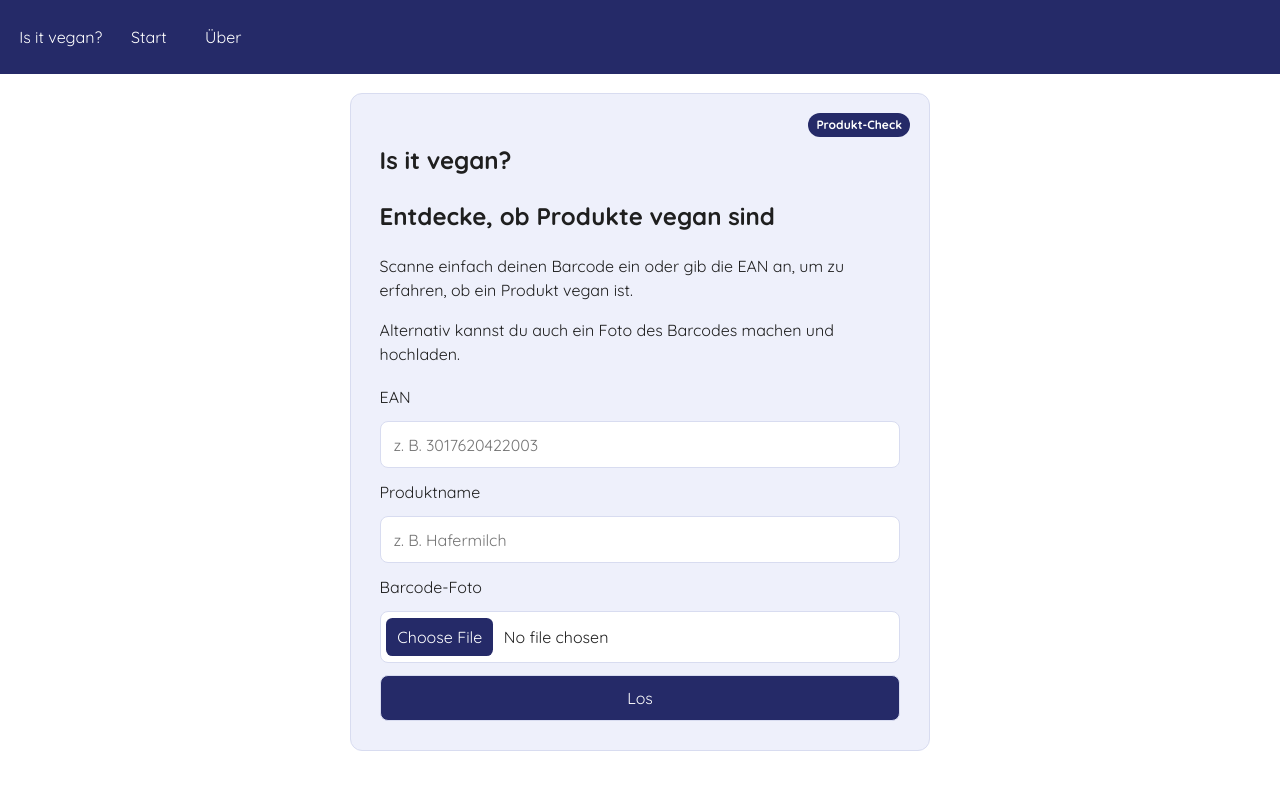
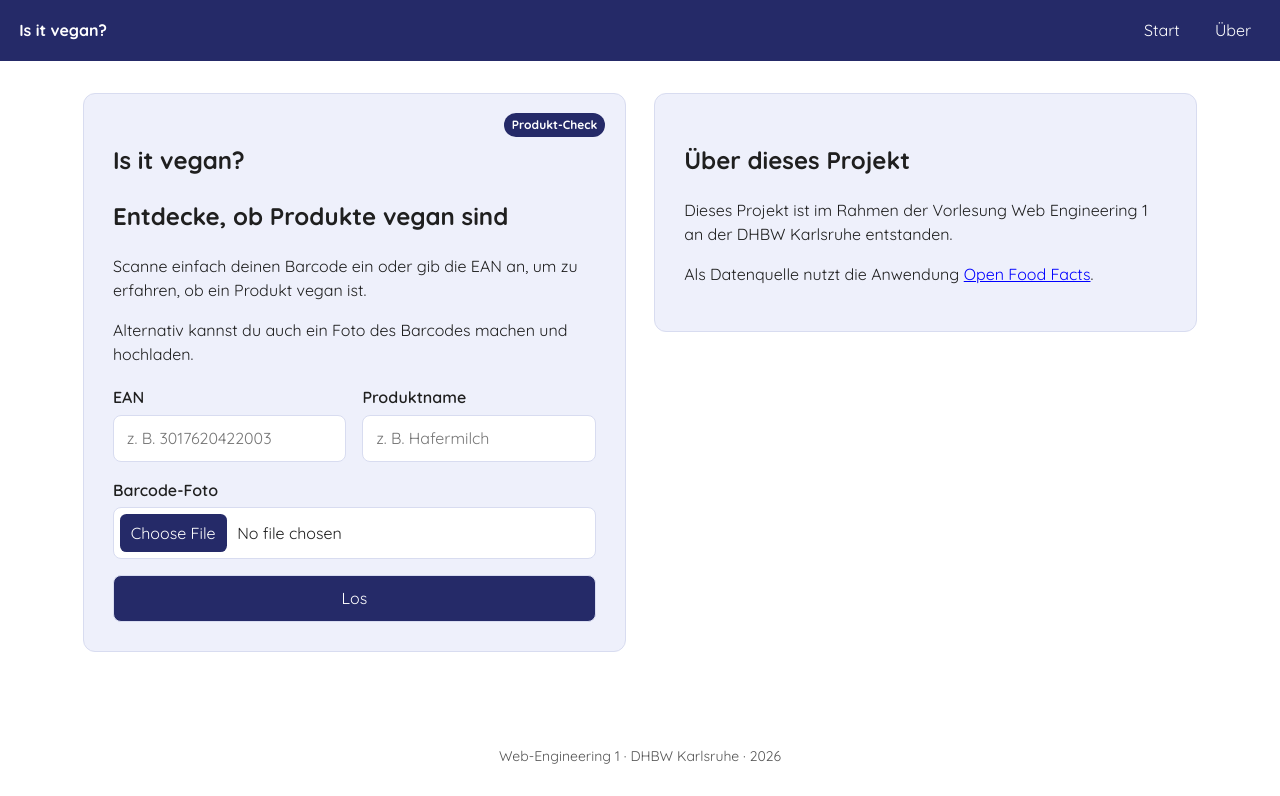
Before and after one commit to blccming/isitvegan, a website: page index.html in a window 1280 px wide. Shown: the top 796 px of the page. Drawn offline with Linux system fonts and the light colour scheme.

Commit message:
Flex und Grid hinzugefügt

```diff
--- a/index.html
+++ b/index.html
@@ -57,16 +57,24 @@
       <p>Alternativ kannst du auch ein Foto des Barcodes machen und hochladen.</p>
 
       <form>
+        <div class="formular-feld">
           <label for="suche">EAN</label>
           <input id="suche" name="ean" type="text" inputmode="numeric" pattern="[0-9]{8,14}" minlength="8" maxlength="14" placeholder="z. B. 3017620422003">
+        </div>
 
+        <div class="formular-feld">
           <label for="produktname">Produktname</label>
           <input id="produktname" name="produktname" type="search" placeholder="z. B. Hafermilch" required>
+        </div>
 
+        <div class="formular-feld formular-feld--wide">
           <label for="barcodebild">Barcode-Foto</label>
           <input id="barcodebild" name="barcodebild" type="file" accept="image/*" capture="environment">
+        </div>
 
+        <div class="formular-aktionen">
           <button type="submit">Los</button>
+        </div>
       </form>
 
 
--- a/style.css
+++ b/style.css
@@ -42,9 +42,11 @@ body {
 
 main {
   flex: 1;
-  max-width: 65ch;
+  width: min(100%, 72rem);
   margin-inline: auto;
   padding: var(--abstand);
+  display: grid;
+  gap: var(--abstand);
 }
 
 header {
@@ -57,12 +59,16 @@ nav {
   display: flex;
   align-items: center;
   width: 100%;
-  max-width: 100%;
   flex-wrap: wrap;
-  gap: var(--abstand);
-  padding: var(--abstand);
+  gap: .5rem 1rem;
+  padding: .8rem var(--abstand);
   color: var(--weiss);
   background: var(--akzent2);
+}
+
+nav span {
+  margin-right: auto;
+  font-weight: 700;
 }
 
 a { color: var(--akzent); }
@@ -109,13 +115,22 @@ section {
 }
 
 section + section {
-  margin-top: 3rem;
+  margin-top: 0;
 }
 
 form {
   display: grid;
-  gap: .75rem;
+  gap: 1rem;
   margin-top: var(--abstand);
+}
+
+.formular-feld {
+  display: grid;
+  gap: .35rem;
+}
+
+form label {
+  font-weight: 600;
 }
 
 form input,
@@ -169,9 +184,36 @@ form button:hover {
   background: color-mix(in srgb, var(--akzent2) 80%, var(--weiss));
 }
 
+.formular-aktionen {
+  display: flex;
+  align-items: end;
+}
+
 footer {
   padding: var(--abstand);
   font-size: .875rem;
   color: var(--text-footer);
   text-align: center;
 }
+
+@media (min-width: 48rem) {
+  main {
+    grid-template-columns: repeat(2, minmax(0, 1fr));
+    align-items: start;
+    gap: calc(var(--abstand) * 1.5);
+    padding-block: 2rem;
+  }
+
+  section + section {
+    margin-top: 0;
+  }
+
+  form {
+    grid-template-columns: repeat(2, minmax(0, 1fr));
+  }
+
+  .formular-feld--wide,
+  .formular-aktionen {
+    grid-column: 1 / -1;
+  }
+}
```
Lines whose indentation alone changed are shown as unchanged.
